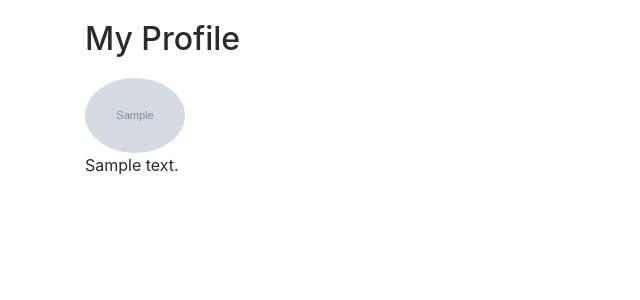
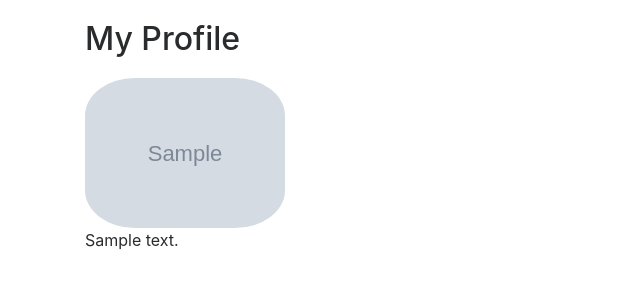
Before and after one commit to dillonfromdallas/mentor_site, a Django app: a page that uses mentor/profiles/templates/profiles/layout.html in a window 1280 px wide. Shown: the part 136-436 px from the top of the page, without its empty margins (0-640 px from the left). Run offline with Django 3.2, Linux system fonts and the light colour scheme; a user stored in the database is signed in; tables that the repository leaves empty hold one stand-in row (values such as "Sample post"); grey boxes marked "Sample" are stand-in pictures; some libraries are stand-ins or nearby versions.

Commit message:
Fixed profile picture sizing issues.

```diff
--- a/mentor/profiles/static/profiles/css/style.css
+++ b/mentor/profiles/static/profiles/css/style.css
@@ -1,6 +1,6 @@
 .profile_picture {
-  width: 100px;
-  border-radius: 50%;
+  max-height: 150px;
+  border-radius: 25%;
 }
 
 /* How do we get the navbar to actually look like it should???
```
